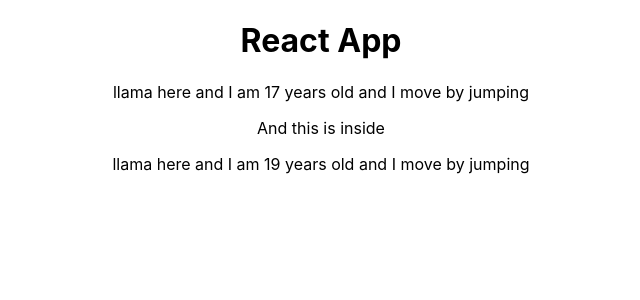
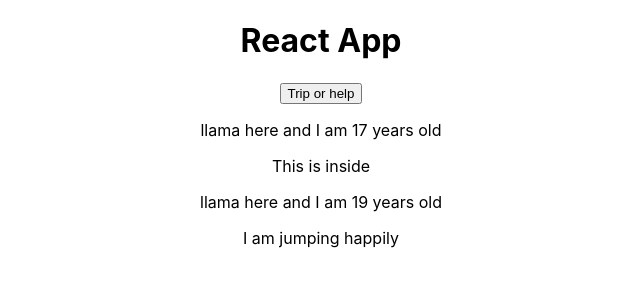
Before and after one commit to samik-j/react-course, a React (Create React App) app: page / in a window 1280 px wide. Shown: the top 300 px of the page, without its empty margins (319-959 px from the left). Built offline with nearby package versions, Linux system fonts and the light colour scheme.

Commit message:
Manipulating State

```diff
--- a/src/App.js
+++ b/src/App.js
@@ -6,17 +6,26 @@
 
     state = {
         entities: [
-            {name: 'llama', movement: 'jumping'},
-            {name: 'person', movement: 'walking'}
+            {name: 'llama', movement: 'jumping', state: 'I am jumping happily'},
         ]
+    };
+
+    switchEntityHandler = () => {
+        const newState = this.state.entities[0].state === 'I am jumping happily' ? 'I fell down' : 'I am jumping happily';
+        this.setState({
+            entities: [
+                {name: 'llama', movement: 'jumping', state: newState},
+            ]
+        })
     };
 
     render() {
         return (
             <div className="App">
                 <h1>React App</h1>
-                <Person name="llama" movement="jumping">And this is inside</Person>
-                <Person name={this.state.entities[0].name} movement={this.state.entities[0].movement}/>
+                <button onClick={this.switchEntityHandler}>Trip or help</button>
+                <Person name="llama">This is inside</Person>
+                <Person name={this.state.entities[0].name}>{this.state.entities[0].state}</Person>
             </div>
         );
     }
--- a/src/Person/Person.js
+++ b/src/Person/Person.js
@@ -1,9 +1,9 @@
 import React from 'react'
 
-const person = ({name, movement, children}) => {
+const person = ({name, children}) => {
 	return (
 		<div>
-			<p>{name} here and I am {Math.floor(Math.random() * 20)} years old and I move by {movement}</p>
+			<p>{name} here and I am {Math.floor(Math.random() * 20)} years old</p>
 			{/*if it's (props) then this is props.children, children is a reserved keyword*/}
 			<p>{children}</p>
 		</div>
```
